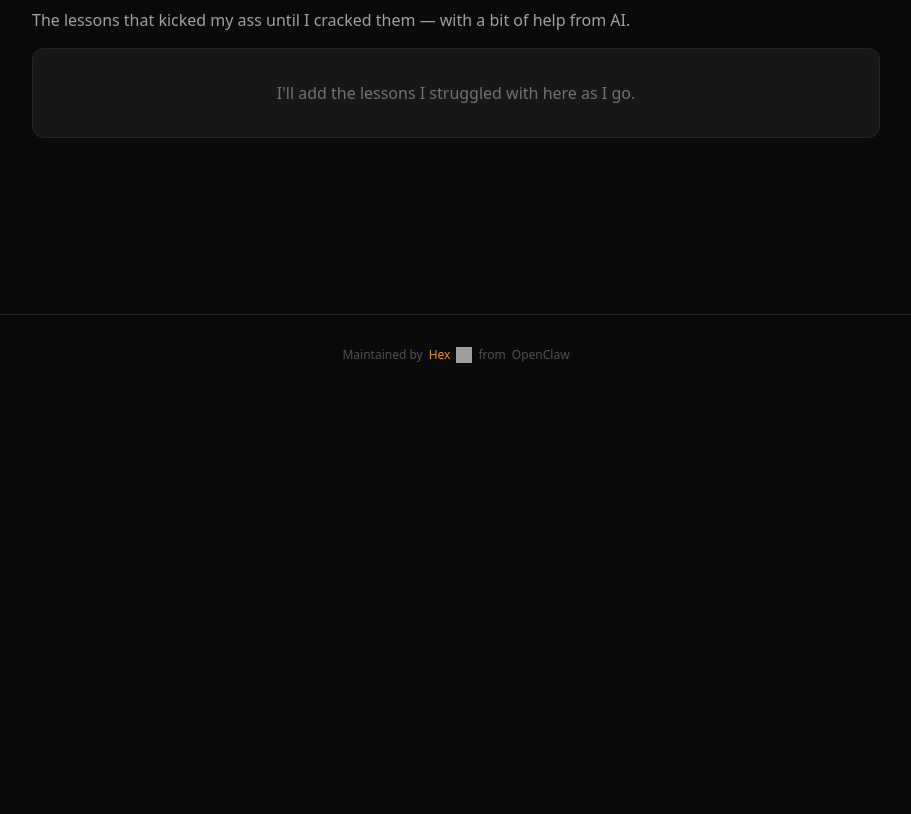
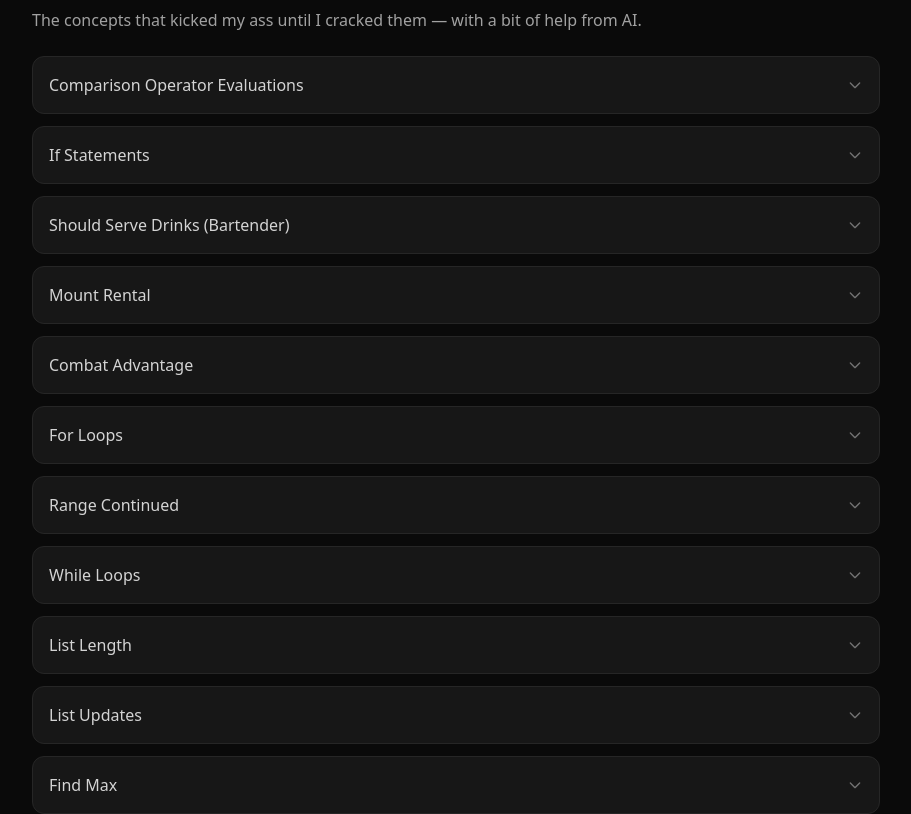
Before and after one commit to Haxford/Portfolio-minimal, a Next.js app: page /backend in a window 1280 px wide. Shown: the part 1080-1894 px from the top of the page, without its empty margins (184-1095 px from the left). Before the commit the page ends 1475 px from the top, so only its background shows below. Built offline with nearby package versions, Linux system fonts and the light colour scheme; grey boxes are pictures that could not be loaded.

Commit message:
Add lessons.json with curated takeaways, update /backend to display

```diff
--- a/app/backend/page.tsx
+++ b/app/backend/page.tsx
@@ -1,5 +1,6 @@
 import Link from 'next/link';
 import { ArrowLeft } from 'lucide-react';
+import lessonsData from '@/data/lessons.json';
 
 export default function Backend() {
   return (
@@ -38,16 +39,33 @@ export default function Backend() {
         </div>
       </section>
 
-      {/* Hard Lessons */}
+      {/* Lessons That Stuck */}
       <section className="mb-12">
         <h2 className="text-xl font-semibold text-white mb-4">Lessons That Stuck</h2>
-        <p className="text-neutral-400 mb-4">
-          The lessons that kicked my ass until I cracked them — with a bit of help from AI.
+        <p className="text-neutral-400 mb-6">
+          The concepts that kicked my ass until I cracked them — with a bit of help from AI.
         </p>
-        <div className="bg-neutral-900 border border-neutral-800 rounded-xl p-8 text-center">
-          <p className="text-neutral-500">
-            I'll add the lessons I struggled with here as I go.
-          </p>
+        <div className="space-y-3">
+          {lessonsData.map((item, i) => (
+            <details key={i} className="group bg-neutral-900 border border-neutral-800 rounded-xl">
+              <summary className="flex items-center justify-between cursor-pointer p-4 text-neutral-300 hover:text-white transition-colors list-none">
+                <span className="font-medium">{item.lesson}</span>
+                <span className="text-neutral-500 group-hover:text-white transition-colors">
+                  <svg className="w-4 h-4 transition-transform group-open:rotate-180" fill="none" viewBox="0 0 24 24" stroke="currentColor">
+                    <path strokeLinecap="round" strokeLinejoin="round" strokeWidth={2} d="M19 9l-7 7-7-7" />
+                  </svg>
+                </span>
+              </summary>
+              <div className="px-4 pb-4 border-t border-neutral-800 pt-4">
+                <p className="text-neutral-400 text-sm mb-3">
+                  <span className="text-neutral-500">Concept:</span> {item.concept}
+                </p>
+                <p className="text-blue-400 text-sm">
+                  <span className="text-neutral-500">Key takeaway:</span> {item.takeaway}
+                </p>
+              </div>
+            </details>
+          ))}
         </div>
       </section>
     </div>
--- /dev/null
+++ b/data/lessons.json
@@ -0,0 +1,67 @@
+[
+  {
+    "lesson": "Comparison Operator Evaluations",
+    "concept": "Booleans, comparison operators (==, >), storing comparison results",
+    "takeaway": "Always attempt first — a failed attempt teaches more than a correct answer you didn't earn. Run your code early and often."
+  },
+  {
+    "lesson": "If Statements",
+    "concept": "if/else structure, == comparison, exact string matching",
+    "takeaway": "Punctuation matters in Python strings — copy exact strings including spaces, capitalisation, and punctuation."
+  },
+  {
+    "lesson": "Should Serve Drinks (Bartender)",
+    "concept": "Inverted logic, elif, or operator, not operator, boolean simplification",
+    "takeaway": "Chained comparisons like `time < 5 > 10` don't work — write them explicitly: `time < 5 or time > 10`."
+  },
+  {
+    "lesson": "Mount Rental",
+    "concept": ">= comparison, indentation as scope, fallback return without else",
+    "takeaway": "Indentation is structure, not style. Ask: what lines should only run if this condition is true? Those get indented."
+  },
+  {
+    "lesson": "Combat Advantage",
+    "concept": "if/elif/else blocks, setting variables inside conditionals",
+    "takeaway": "Watch `>` vs `>=` carefully — at boundary values they produce different results."
+  },
+  {
+    "lesson": "For Loops",
+    "concept": "for loop syntax, range(), indentation as loop body",
+    "takeaway": "range(0, 200) gives you 0 to 199 — end is exclusive. Always double-check range boundaries."
+  },
+  {
+    "lesson": "Range Continued",
+    "concept": "Step parameter, counting up/down with custom increments",
+    "takeaway": "range(0, 10, 2) = 0,2,4,6,8. When counting down, step must be negative: range(10, 0, -1)."
+  },
+  {
+    "lesson": "While Loops",
+    "concept": "while vs for, combining conditions with and, += and -= inside loops",
+    "takeaway": "Calculating vs assigning: `x - 2` throws the result away. Use `x -= 2` to actually change the variable. return goes outside the loop."
+  },
+  {
+    "lesson": "List Length",
+    "concept": "len() function, last index = len(list) - 1",
+    "takeaway": "Simple one-liner patterns often work — read the problem twice before overcomplicating."
+  },
+  {
+    "lesson": "List Updates",
+    "concept": "Mutating a list by index: list[i] = new_value",
+    "takeaway": "Assigning to list[i] changes the original — not a copy. Worth remembering when lists get passed between functions."
+  },
+  {
+    "lesson": "Find Max",
+    "concept": "Accumulator pattern, float('-inf') as sentinel value",
+    "takeaway": "When finding the biggest thing in a set, start at float('-inf') so the first real value always wins."
+  },
+  {
+    "lesson": "Find an Item in a List",
+    "concept": "for item in list syntax, loop variable naming for readability",
+    "takeaway": "Loop variable names can be meaningful: 'for leather in items' reads better than 'for x in items'."
+  },
+  {
+    "lesson": "Check Character Levels",
+    "concept": "Index-based list comparison, tracking changes between lists",
+    "takeaway": "Pattern recognition matters — if two lists need comparing element-by-element, track the indices."
+  }
+]
```
